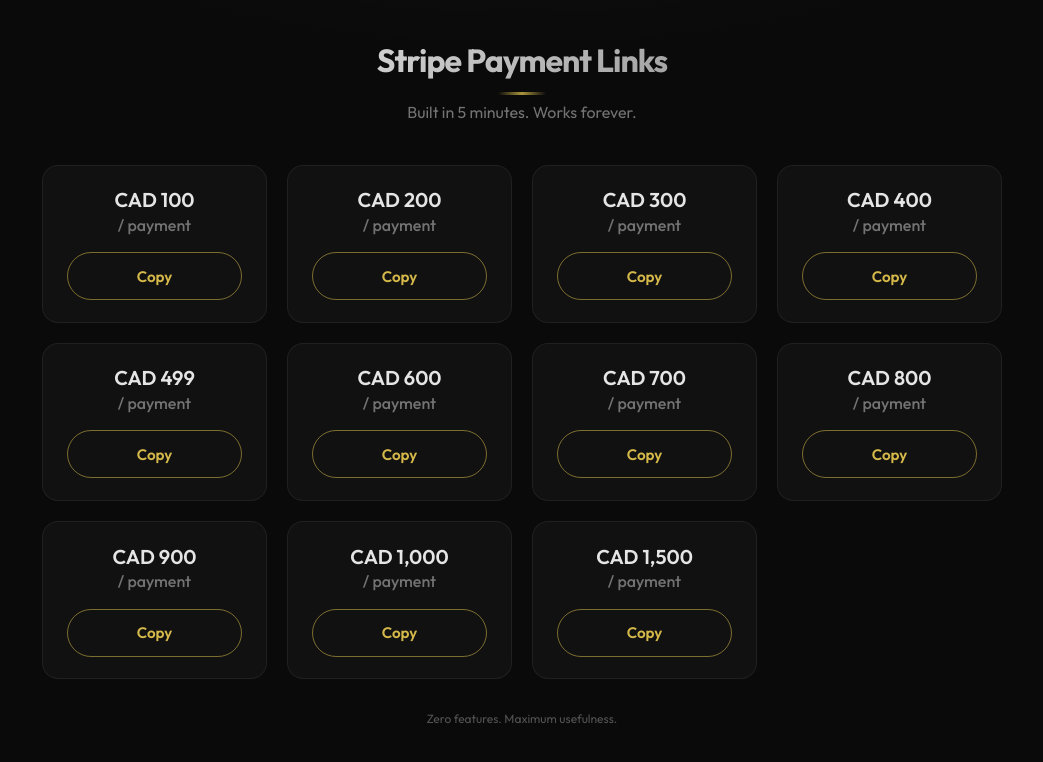
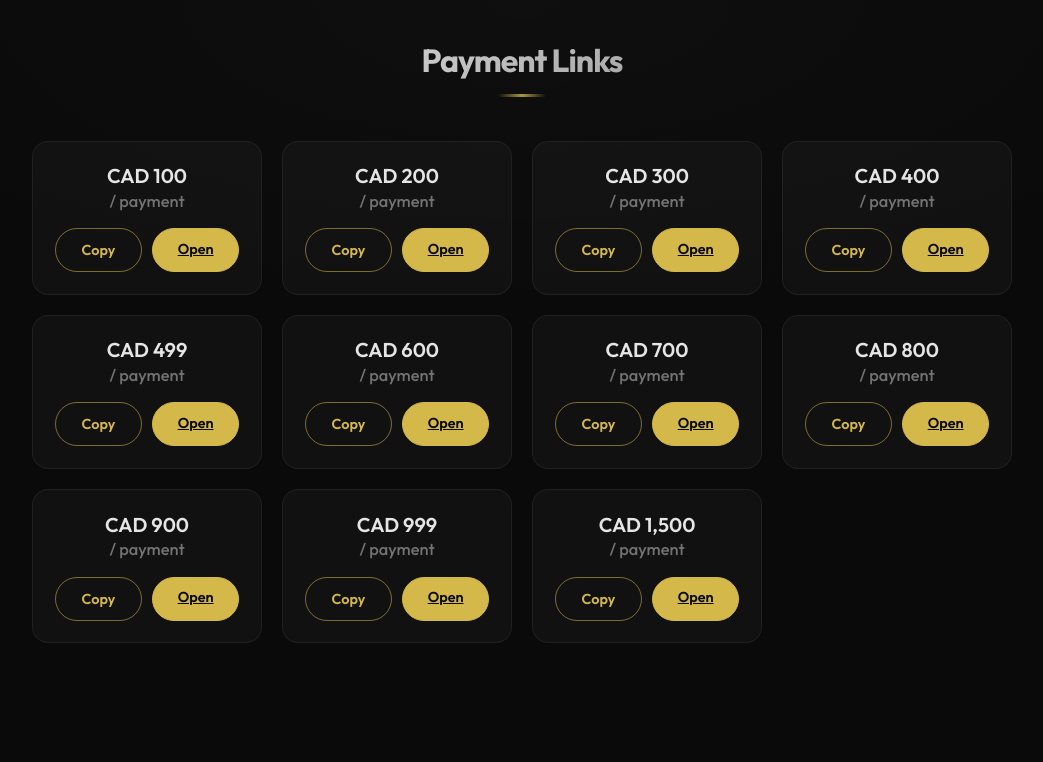
Before and after one commit to Aintpratham/Payment-Links, a plain HTML site: page index.html in a window 1280 px wide. Shown: the whole page, without its empty margins (118-1161 px from the left). Drawn offline with Linux system fonts and the light colour scheme.

Commit message:
Refactor payment links page layout and stylesupda
Updated the HTML structure and styles for the payment links page, including changes to the header, footer, and card layout.

```diff
--- a/index.html
+++ b/index.html
@@ -4,7 +4,7 @@
   <meta charset="UTF-8">
   <meta name="viewport" content="width=device-width, initial-scale=1.0, viewport-fit=cover">
   <meta name="theme-color" content="#0a0a0a">
-  <title>Stripe Payment Links</title>
+  <title>Payment Links</title>
   <link rel="preconnect" href="https://fonts.googleapis.com">
   <link rel="preconnect" href="https://fonts.gstatic.com" crossorigin>
   <link href="https://fonts.googleapis.com/css2?family=Outfit:wght@400;500;600;700&display=swap" rel="stylesheet">
@@ -15,14 +15,13 @@
       --bg-card-hover: rgba(255, 255, 255, 0.06);
       --border: rgba(255, 255, 255, 0.06);
       --accent: #d4b84a;
-      --accent-dim: #a89030;
       --accent-glow: rgba(212, 184, 74, 0.22);
       --text: #e5e5e5;
       --text-muted: #737373;
       --copy-border: rgba(212, 184, 74, 0.55);
       --copy-bg-hover: rgba(212, 184, 74, 0.12);
-      --copy-copied: rgba(74, 124, 89, 0.25);
-      --copy-copied-border: rgba(74, 124, 89, 0.5);
+      --copied: rgba(74, 124, 89, 0.25);
+      --copied-border: rgba(74, 124, 89, 0.5);
       --radius: 14px;
       --radius-btn: 999px;
       --safe-top: env(safe-area-inset-top, 0);
@@ -40,25 +39,19 @@
       background: var(--bg);
       background-image: radial-gradient(ellipse 120% 80% at 50% 0%, rgba(255, 255, 255, 0.02), transparent 50%);
       color: var(--text);
-      padding: calc(1.5rem + var(--safe-top)) 1rem calc(2rem + var(--safe-bottom));
+      padding: calc(1.75rem + var(--safe-top)) 1rem calc(2rem + var(--safe-bottom));
       padding-left: max(1rem, env(safe-area-inset-left));
       padding-right: max(1rem, env(safe-area-inset-right));
     }
 
-    .wrap {
-      max-width: 420px;
-      margin: 0 auto;
-    }
+    .wrap { max-width: 420px; margin: 0 auto; }
 
-    header {
-      text-align: center;
-      margin-bottom: 1.75rem;
-    }
+    header { text-align: center; margin-bottom: 2rem; }
 
     h1 {
-      font-size: clamp(1.4rem, 5vw, 1.75rem);
+      font-size: clamp(1.5rem, 5vw, 1.85rem);
       font-weight: 700;
-      margin: 0 0 0.4rem;
+      margin: 0;
       letter-spacing: -0.02em;
       background: linear-gradient(135deg, #fff 0%, var(--text-muted) 100%);
       -webkit-background-clip: text;
@@ -66,18 +59,7 @@
       background-clip: text;
     }
 
-    .subtitle {
-      font-size: clamp(0.85rem, 2.5vw, 0.95rem);
-      color: var(--text-muted);
-      margin: 0;
-      line-height: 1.45;
-    }
-
-    .list {
-      display: flex;
-      flex-direction: column;
-      gap: 0.6rem;
-    }
+    .list { display: flex; flex-direction: column; gap: 0.6rem; }
 
     .row {
       display: flex;
@@ -92,182 +74,124 @@
       transform: translateY(12px);
       animation: cardIn 0.45s ease forwards;
       transition: background 0.2s, border-color 0.2s, transform 0.2s, box-shadow 0.2s;
-      -webkit-tap-highlight-color: transparent;
     }
 
-    /* ----- Laptop / Desktop ----- */
-    @media (min-width: 768px) {
-      body {
-        padding: 2.5rem 2rem calc(2.5rem + var(--safe-bottom));
-        background-image: radial-gradient(ellipse 100% 60% at 50% -20%, rgba(255, 255, 255, 0.03), transparent 45%);
-      }
+    .price { font-weight: 600; font-size: clamp(1rem, 2.5vw, 1.15rem); white-space: nowrap; }
+    .price span { color: var(--text-muted); font-weight: 500; font-size: 0.82em; }
 
-      .wrap {
-        max-width: 960px;
-      }
+    .actions { display: flex; gap: 0.5rem; }
 
-      header {
-        margin-bottom: 2.5rem;
-      }
-
-      h1 {
-        font-size: 2rem;
-        letter-spacing: -0.03em;
-      }
-
-      h1::after {
-        content: '';
-        display: block;
-        width: 3rem;
-        height: 3px;
-        margin: 0.75rem auto 0;
-        background: linear-gradient(90deg, transparent, var(--accent), transparent);
-        border-radius: 2px;
-        opacity: 0.8;
-      }
-
-      .subtitle {
-        font-size: 1rem;
-        max-width: 420px;
-        margin: 0 auto;
-      }
-
-      .list {
-        display: grid;
-        grid-template-columns: repeat(3, 1fr);
-        gap: 1rem;
-      }
-
-      .row {
-        padding: 1.25rem 1.35rem;
-        flex-direction: column;
-        align-items: stretch;
-        gap: 1.1rem;
-        text-align: center;
-        border-radius: 16px;
-      }
-
-      .row .price {
-        font-size: 1.25rem;
-      }
-
-      .row .price span {
-        display: block;
-        margin-top: 0.15rem;
-        font-size: 0.8em;
-      }
-
-      .row .copy {
-        width: 100%;
-        min-height: 48px;
-        padding: 0.65rem 1.25rem;
-        font-size: 0.95rem;
-      }
-
-      @media (hover: hover) {
-        .row:hover {
-          transform: translateY(-4px);
-          box-shadow: 0 12px 32px rgba(0, 0, 0, 0.3), 0 0 0 1px rgba(255, 255, 255, 0.06);
-          border-color: rgba(255, 255, 255, 0.14);
-        }
-
-        .row:hover .copy {
-          border-color: var(--accent);
-          box-shadow: 0 0 20px var(--accent-glow);
-        }
-      }
-    }
-
-    @media (min-width: 1100px) {
-      .list {
-        grid-template-columns: repeat(4, 1fr);
-        gap: 1.25rem;
-      }
-
-      .row {
-        padding: 1.35rem 1.5rem;
-      }
-    }
-
-    .row:nth-child(1)  { animation-delay: 0.05s; }
-    .row:nth-child(2)  { animation-delay: 0.1s; }
-    .row:nth-child(3)  { animation-delay: 0.15s; }
-    .row:nth-child(4)  { animation-delay: 0.2s; }
-    .row:nth-child(5)  { animation-delay: 0.25s; }
-    .row:nth-child(6)  { animation-delay: 0.3s; }
-    .row:nth-child(7)  { animation-delay: 0.35s; }
-    .row:nth-child(8)  { animation-delay: 0.4s; }
-    .row:nth-child(9)  { animation-delay: 0.45s; }
-    .row:nth-child(10) { animation-delay: 0.5s; }
-    .row:nth-child(11) { animation-delay: 0.55s; }
-
-    @keyframes cardIn {
-      to {
-        opacity: 1;
-        transform: translateY(0);
-      }
-    }
-
-    @media (hover: hover) and (max-width: 767px) {
-      .row:hover {
-        background: var(--bg-card-hover);
-        border-color: rgba(255, 255, 255, 0.12);
-        transform: translateY(-2px);
-        box-shadow: 0 8px 24px rgba(0, 0, 0, 0.25);
-      }
-    }
-
-    .row:active .copy { transform: scale(0.96); }
-
-    .price {
-      font-weight: 600;
-      font-size: clamp(1rem, 2.5vw, 1.15rem);
-    }
-
-    .price span {
-      color: var(--text-muted);
-      font-weight: 500;
-      font-size: 0.85em;
-    }
-
-    .copy {
-      --touch: min(44px, 11vw);
-      min-width: var(--touch);
+    .btn {
+      --touch: 44px;
       min-height: var(--touch);
-      padding: 0.55rem 1.25rem;
+      padding: 0.55rem 1.1rem;
       font-family: inherit;
       font-size: 0.9rem;
       font-weight: 600;
-      color: var(--accent);
-      background: transparent;
-      border: 1px solid var(--copy-border);
       border-radius: var(--radius-btn);
       cursor: pointer;
       white-space: nowrap;
       transition: transform 0.15s, border-color 0.2s, background 0.2s, box-shadow 0.2s, color 0.2s;
     }
 
+    .btn-copy {
+      color: var(--accent);
+      background: transparent;
+      border: 1px solid var(--copy-border);
+    }
+
+    .btn-open {
+      color: #0a0a0a;
+      background: var(--accent);
+      border: 1px solid var(--accent);
+    }
+
     @media (hover: hover) {
-      .copy:hover {
+      .btn-copy:hover {
         background: var(--copy-bg-hover);
         border-color: var(--accent);
         box-shadow: 0 0 16px var(--accent-glow);
-        transform: scale(1.02);
+      }
+      .btn-open:hover {
+        box-shadow: 0 0 20px var(--accent-glow);
+        transform: translateY(-1px);
+      }
+      .row:hover {
+        background: var(--bg-card-hover);
+        border-color: rgba(255, 255, 255, 0.12);
       }
     }
 
-    .copy:active { transform: scale(0.96); }
+    .btn:active { transform: scale(0.96); }
 
-    .copy.copied {
+    .btn-copy.copied {
       color: #7cb88a;
-      border-color: var(--copy-copied-border);
-      background: var(--copy-copied);
+      border-color: var(--copied-border);
+      background: var(--copied);
+    }
+
+    /* Desktop grid */
+    @media (min-width: 768px) {
+      body { padding: 2.5rem 2rem calc(2.5rem + var(--safe-bottom)); }
+      .wrap { max-width: 980px; }
+      header { margin-bottom: 2.75rem; }
+      h1 { font-size: 2rem; letter-spacing: -0.03em; }
+      h1::after {
+        content: '';
+        display: block;
+        width: 3rem;
+        height: 3px;
+        margin: 0.85rem auto 0;
+        background: linear-gradient(90deg, transparent, var(--accent), transparent);
+        border-radius: 2px;
+        opacity: 0.8;
+      }
+      .list { display: grid; grid-template-columns: repeat(3, 1fr); gap: 1rem; }
+      .row {
+        flex-direction: column;
+        align-items: stretch;
+        gap: 1.1rem;
+        text-align: center;
+        padding: 1.35rem;
+        border-radius: 16px;
+      }
+      .price { font-size: 1.25rem; }
+      .price span { display: block; margin-top: 0.15rem; }
+      .actions { gap: 0.6rem; }
+      .btn { flex: 1; padding: 0.65rem 1rem; }
+      @media (hover: hover) {
+        .row:hover {
+          transform: translateY(-4px);
+          box-shadow: 0 12px 32px rgba(0, 0, 0, 0.3), 0 0 0 1px rgba(255, 255, 255, 0.06);
+        }
+      }
+    }
+
+    @media (min-width: 1100px) {
+      .list { grid-template-columns: repeat(4, 1fr); gap: 1.25rem; }
+    }
+
+    .row:nth-child(1)  { animation-delay: 0.04s; }
+    .row:nth-child(2)  { animation-delay: 0.08s; }
+    .row:nth-child(3)  { animation-delay: 0.12s; }
+    .row:nth-child(4)  { animation-delay: 0.16s; }
+    .row:nth-child(5)  { animation-delay: 0.20s; }
+    .row:nth-child(6)  { animation-delay: 0.24s; }
+    .row:nth-child(7)  { animation-delay: 0.28s; }
+    .row:nth-child(8)  { animation-delay: 0.32s; }
+    .row:nth-child(9)  { animation-delay: 0.36s; }
+    .row:nth-child(10) { animation-delay: 0.40s; }
+    .row:nth-child(11) { animation-delay: 0.44s; }
+
+    @keyframes cardIn { to { opacity: 1; transform: translateY(0); } }
+
+    @media (prefers-reduced-motion: reduce) {
+      .row { animation: none; opacity: 1; transform: none; }
+      .btn, .row { transition: none; }
     }
 
     .toast {
       position: fixed;
-      left: 1rem;
-      right: 1rem;
       left: max(1rem, env(safe-area-inset-left));
       right: max(1rem, env(safe-area-inset-right));
       bottom: calc(1.25rem + var(--safe-bottom));
@@ -287,36 +211,21 @@
       transition: opacity 0.25s, transform 0.25s;
       z-index: 100;
     }
-
-    .toast.show {
-      opacity: 1;
-      transform: translateY(0);
-    }
-
-    .footer {
-      margin-top: 2rem;
-      text-align: center;
-      font-size: 0.75rem;
-      color: var(--text-muted);
-      opacity: 0.7;
-    }
+    .toast.show { opacity: 1; transform: translateY(0); }
   </style>
 </head>
 <body>
   <div class="wrap">
     <header>
-      <h1>Stripe Payment Links</h1>
-      <p class="subtitle">Built in 5 minutes. Works forever.</p>
+      <h1>Payment Links</h1>
     </header>
-
     <div class="list" id="list"></div>
-
-    <p class="footer">Zero features. Maximum usefulness.</p>
   </div>
 
-  <div class="toast" id="toast">Link acquired.</div>
+  <div class="toast" id="toast">Copied to clipboard</div>
 
   <script>
+    // Single source of truth. Add or remove an amount here and the card appears or disappears.
     const PAYMENT_LINKS = {
       100:  'https://buy.stripe.com/00w00j3HUeXB68y5ch1sQ08',
       200:  'https://buy.stripe.com/fZu28r2DQ8zd54u6gl1sQ07',
@@ -331,50 +240,49 @@
       1500: 'https://buy.stripe.com/6oU14n3HU02H54u3491sQ0a',
     };
 
-    const TOAST_MESSAGES = [
-      'Link acquired.',
-      'Clipboard upgraded.',
-      'Success. Act normal.',
-      'Ready to send.',
-      'Go cause financial damage.',
-      'Paste with confidence.',
-    ];
-
     const list = document.getElementById('list');
     const toast = document.getElementById('toast');
 
-    function showToast() {
-      toast.textContent = TOAST_MESSAGES[Math.floor(Math.random() * TOAST_MESSAGES.length)];
+    function showToast(text) {
+      toast.textContent = text;
       toast.classList.add('show');
       clearTimeout(toast.tid);
-      toast.tid = setTimeout(() => toast.classList.remove('show'), 2200);
+      toast.tid = setTimeout(() => toast.classList.remove('show'), 2000);
     }
 
     function copyLink(url, btn) {
       navigator.clipboard.writeText(url).then(() => {
         btn.textContent = 'Copied';
         btn.classList.add('copied');
-        showToast();
+        showToast('Copied to clipboard');
         setTimeout(() => {
           btn.textContent = 'Copy';
           btn.classList.remove('copied');
-        }, 1800);
+        }, 1600);
       }).catch(() => {
-        btn.textContent = 'Nope';
-        setTimeout(() => btn.textContent = 'Copy', 1500);
+        btn.textContent = 'Failed';
+        showToast('Copy failed. Long-press the Open button to copy the link.');
+        setTimeout(() => { btn.textContent = 'Copy'; }, 1600);
       });
     }
 
-    const amounts = [100, 200, 300, 400, 499, 600, 700, 800, 900, 1000, 1500];
-    amounts.forEach(amount => {
+    // Build cards straight from the links object, sorted by amount.
+    Object.keys(PAYMENT_LINKS)
+      .map(Number)
+      .sort((a, b) => a - b)
+      .forEach(amount => {
+        const url = PAYMENT_LINKS[amount];
         const row = document.createElement('div');
         row.className = 'row';
         row.innerHTML = `
           <span class="price">CAD ${amount.toLocaleString()}<span> / payment</span></span>
-        <button type="button" class="copy">Copy</button>
+          <div class="actions">
+            <button type="button" class="btn btn-copy">Copy</button>
+            <a class="btn btn-open" href="${url}" target="_blank" rel="noopener">Open</a>
+          </div>
         `;
-      const btn = row.querySelector('button');
-      btn.addEventListener('click', () => copyLink(PAYMENT_LINKS[amount], btn));
+        row.querySelector('.btn-copy')
+          .addEventListener('click', e => copyLink(url, e.currentTarget));
         list.appendChild(row);
       });
   </script>
```
Lines whose indentation alone changed are shown as unchanged.
